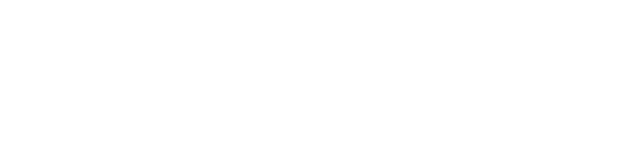
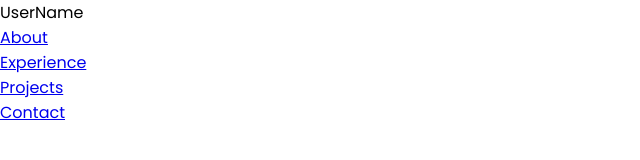
Before and after one commit to mostafahassan04/My-Portfolio, a plain HTML site: page index.html in a window 1280 px wide. Shown: the whole page, without its empty margins (0-640 px from the left). Drawn offline with Linux system fonts and the light colour scheme.

Commit message:
font family

```diff
--- a/index.html
+++ b/index.html
@@ -8,6 +8,17 @@
     <link rel="stylesheet" href="mediaqueries.css" />
   </head>
   <body>
+    <nav id="desktop-nav">
+      <div class="logo">UserName</div>
+      <div>
+        <ul class="nav-links">
+          <li><a href="#about">About</a></li>
+          <li><a href="#experience">Experience</a></li>
+          <li><a href="#projects">Projects</a></li>
+          <li><a href="#contact">Contact</a></li>
+        </ul>
+      </div>
+    </nav>
     <script src="main.js"></script>
   </body>
 </html>
--- a/style.css
+++ b/style.css
@@ -0,0 +1,10 @@
+@import url("https://fonts.googleapis.com/css2?family=Poppins:wght@300;400;500;600&display=swap");
+
+* {
+  margin: 0;
+  padding: 0;
+}
+
+body {
+  font-family: "Poppins", sans-serif;
+}
```
